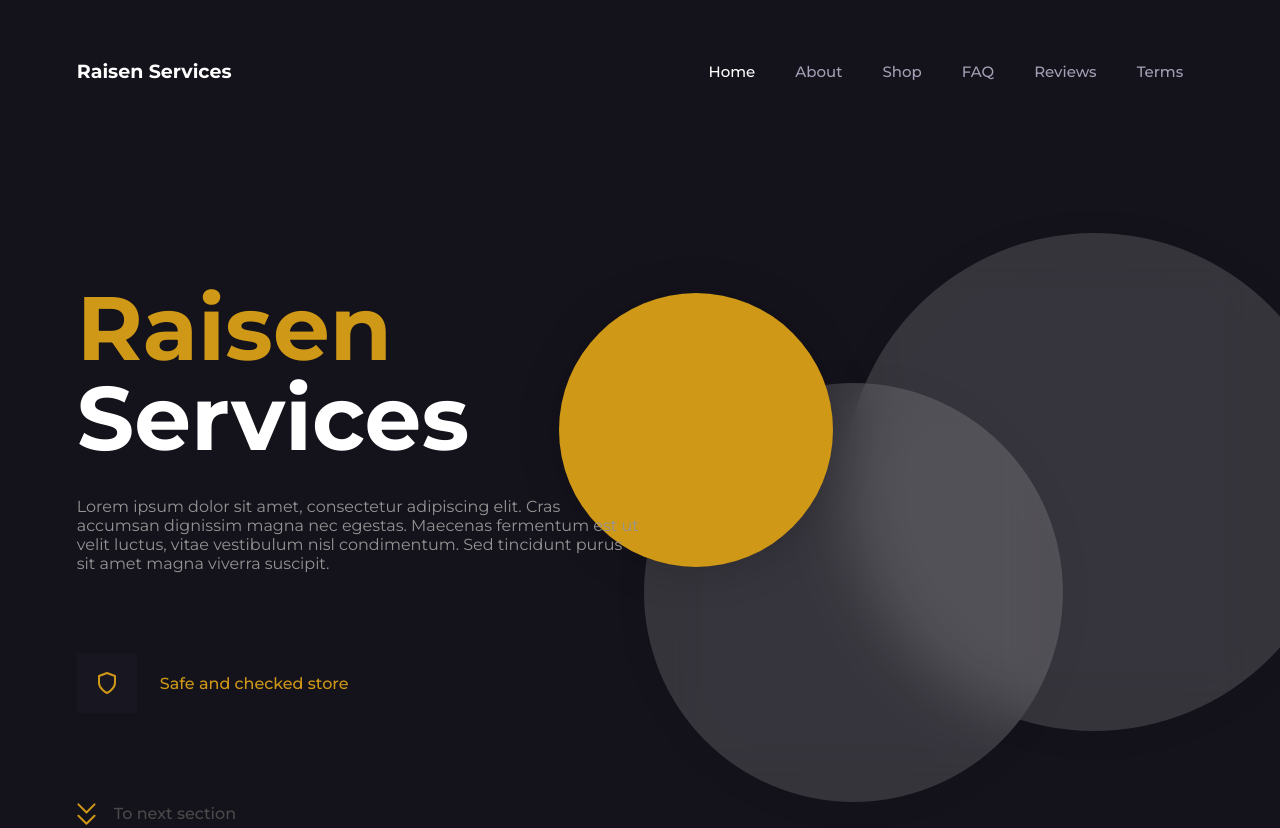
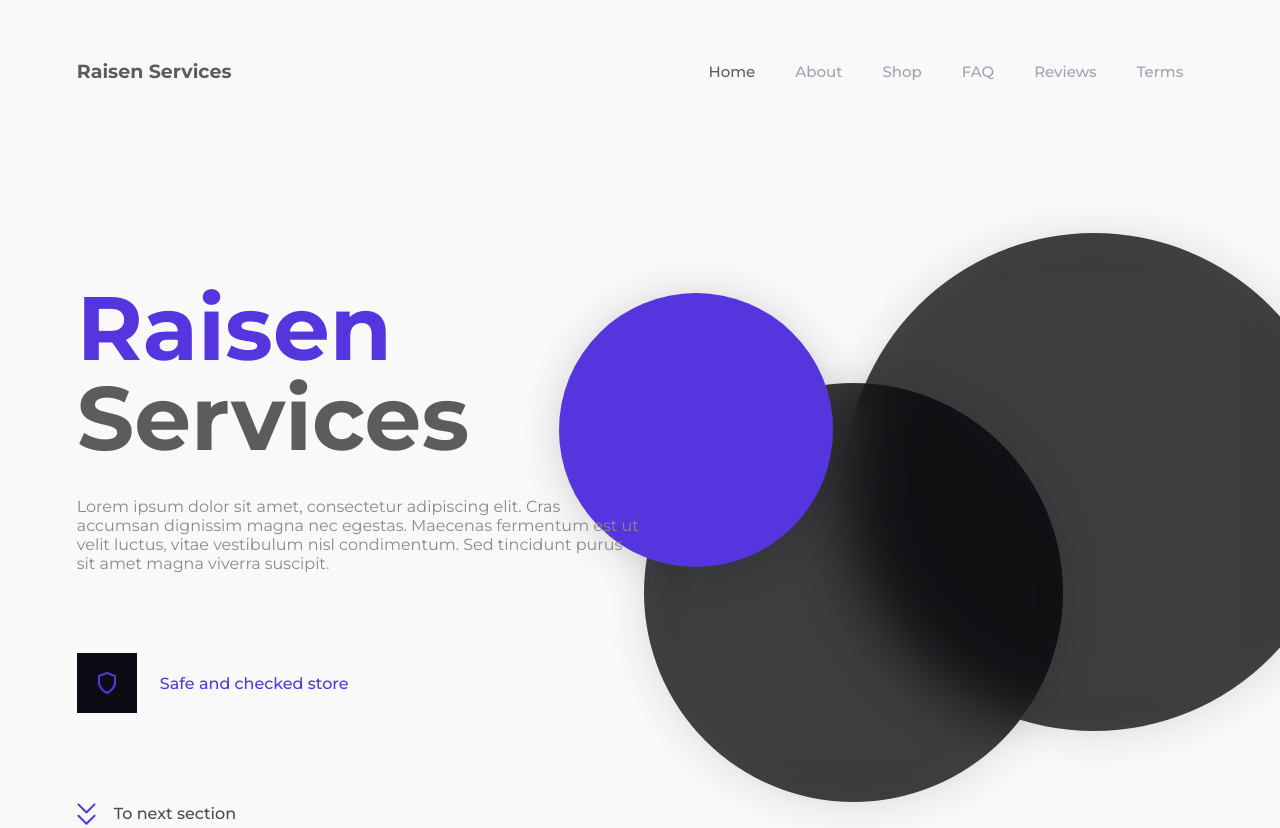
Before and after one commit to raisenshops/raisenshops.github.io, a plain HTML site: page index.html in a window 1280 px wide. Shown: the top 828 px of the page. Drawn offline with nearby package versions, Linux system fonts and the light colour scheme; a script that the page names is missing.

Commit message:
Update colors.css

```diff
--- a/assets/css/colors.css
+++ b/assets/css/colors.css
@@ -1,21 +1,21 @@
 /* ROOT COLORS */
 
 /* DARK - ORANGE */
-:root {
-    --backgroundMain: #14121B;
-    --backgroundSecond: #181621;
-    --colorMain: #CF9816;
-    --circleColor: #FFFFFF26;
-    --colorText: #949494;
-    --colorDefault: #fff;
-}
+/*:root {/*
+/*    --backgroundMain: #14121B;/*
+/*    --backgroundSecond: #181621;/*
+/*    --colorMain: #1916c9;/*
+/*    --circleColor: #FFFFFF26;/*
+/*    --colorText: #949494;/*
+/*    --colorDefault: #fff;/*
+/*}/*
 
 /* LIGHT - PURPLE */
-/*:root {*/
-/*    --backgroundMain: #F9F9F9;*/
-/*    --backgroundSecond: #0D0C14;*/
-/*    --colorMain: #5536DE;*/
-/*    --circleColor: rgba(3, 5, 7, 0.74);*/
-/*    --colorText: #8a8891;*/
-/*    --colorDefault: #5e5b5b;*/
-/*}*/
+:root {
+    --backgroundMain: #F9F9F9;
+    --backgroundSecond: #0D0C14;
+    --colorMain: #5536DE;
+    --circleColor: rgba(3, 5, 7, 0.74);
+    --colorText: #8a8891;
+    --colorDefault: #5e5b5b;
+}
```
